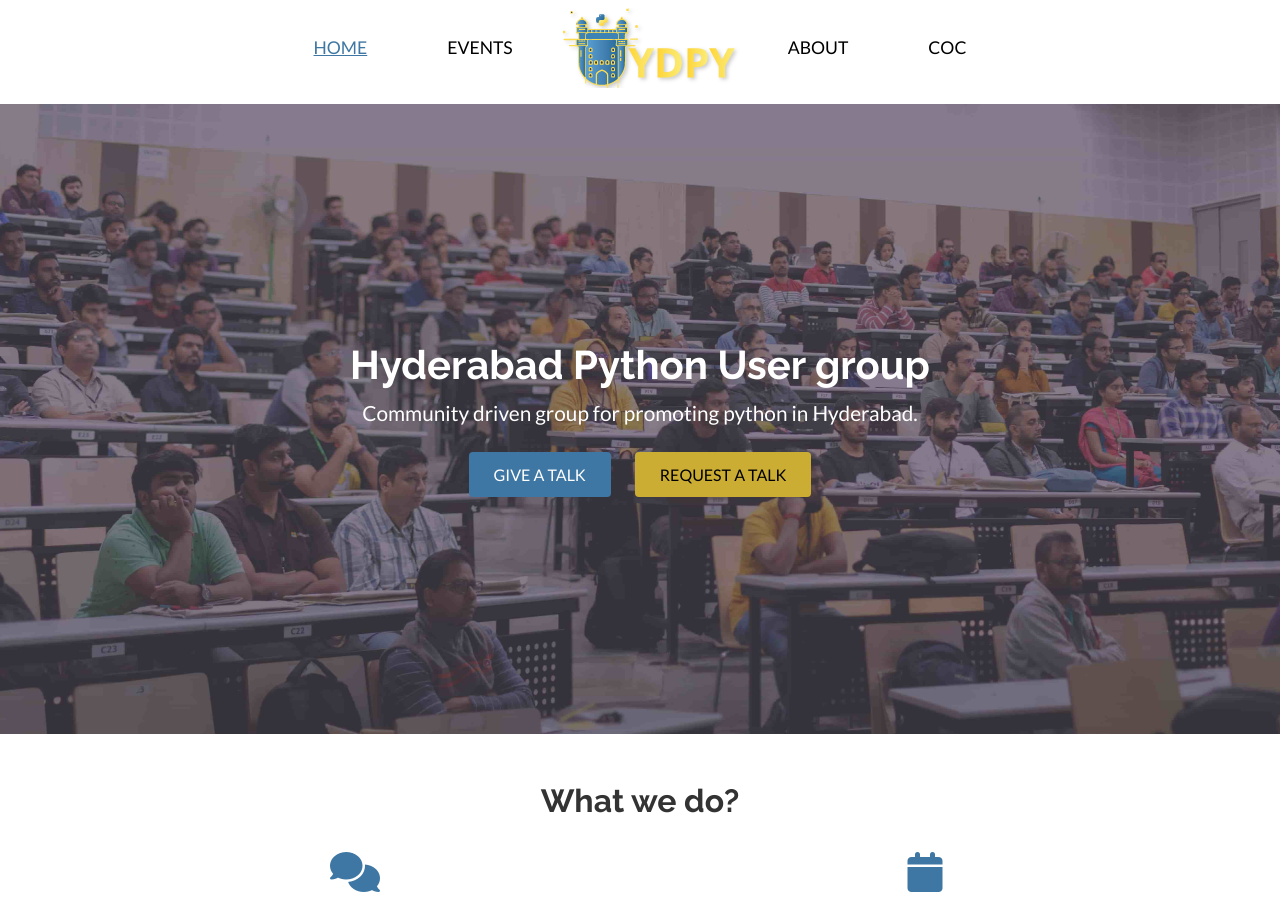
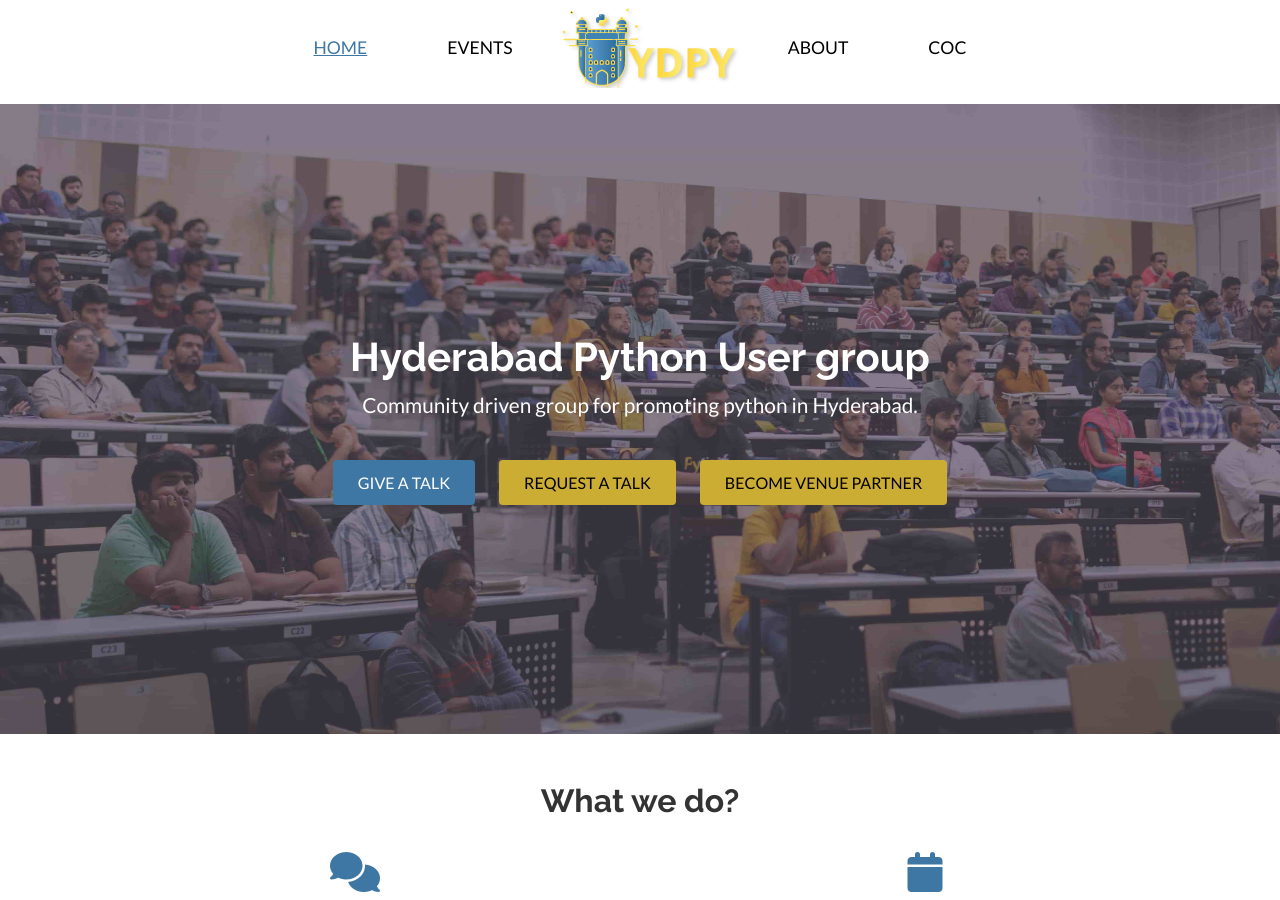
Before and after one commit to HydPy/HydPy, a Jekyll site: the page built from index.html, in a window 1280 px wide and 900 px high. Built offline with Jekyll 4.4.1, drawn with Linux system fonts in a browser that asks for light colours.

Commit message:
add venue partner link

```diff
--- a/_includes/hero-banner.html
+++ b/_includes/hero-banner.html
@@ -2,12 +2,12 @@
     <h1>Hyderabad Python User group</h1>
     <p style="font-size: 1.3rem;">Community driven group for promoting python in Hyderabad.</p>
     <div class="row justify-content-center pt-2">
-        <div class="col-auto">
+        <div class="col-auto mt-3">
             <button class="btn primary">
                 <a class="nav-link light" target="_blank" href="https://bit.ly/hydpy-cfp">GIVE A TALK</a>
             </button>
         </div>
-        <div class="col-auto">
+        <div class="col-auto mt-3">
             <button class="btn secondary">
                 <a class="nav-link dark" target="_blank"
                     href="https://github.com/HydPy/HydPy-meetups/issues/new?title=Talk%20Request:%20%3Ctitle%3E&body=%3Cdescription%3E">
@@ -15,5 +15,13 @@
                 </a>
             </button>
         </div>
+        <div class="col-auto mt-3">
+            <button class="btn secondary">
+                <a class="nav-link dark" target="_blank"
+                    href="https://bit.ly/hydpy-venue-partner">
+                    BECOME VENUE PARTNER
+                </a>
+            </button>
+        </div>
     </div>
 </div>
```
